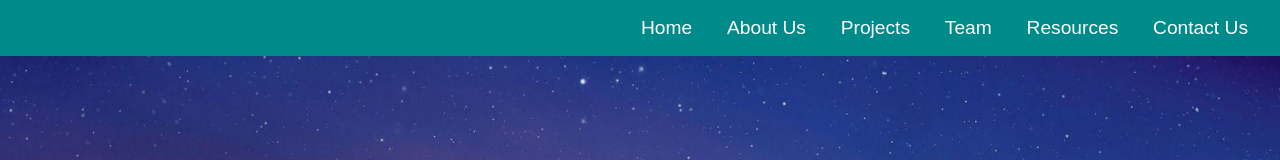
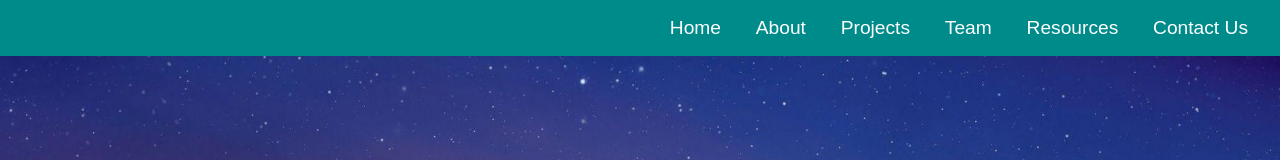
Before and after one commit to HighSeinberg/ERC-Website, a plain HTML site: page index.html in a window 1280 px wide. Shown: the top 160 px of the page. Drawn offline with Linux system fonts and the light colour scheme; a web font is replaced by a local one.

Commit message:
Update index.html

```diff
--- a/index.html
+++ b/index.html
@@ -22,7 +22,7 @@
         <nav class="sticky">
             <div class="main-nav" id="topnav">
                 <a class="link" href="">Home</a>
-                <a class="link" href="index_about.html">About Us</a>
+                <a class="link" href="index_about.html">About</a>
                 <a class="link" href="index_projects.html">Projects</a>
                 <a class="link" href="#team">Team</a>
                 <a class="link" href="#resources">Resources</a>
```
